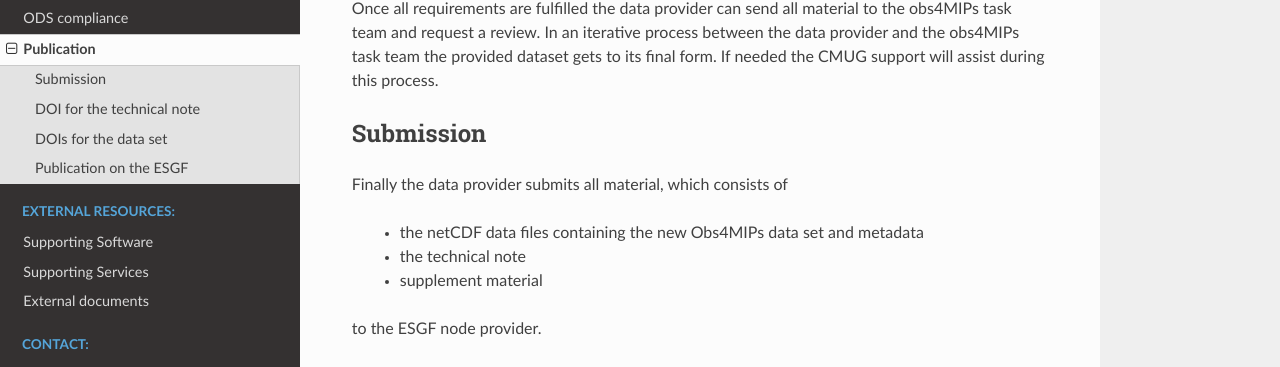
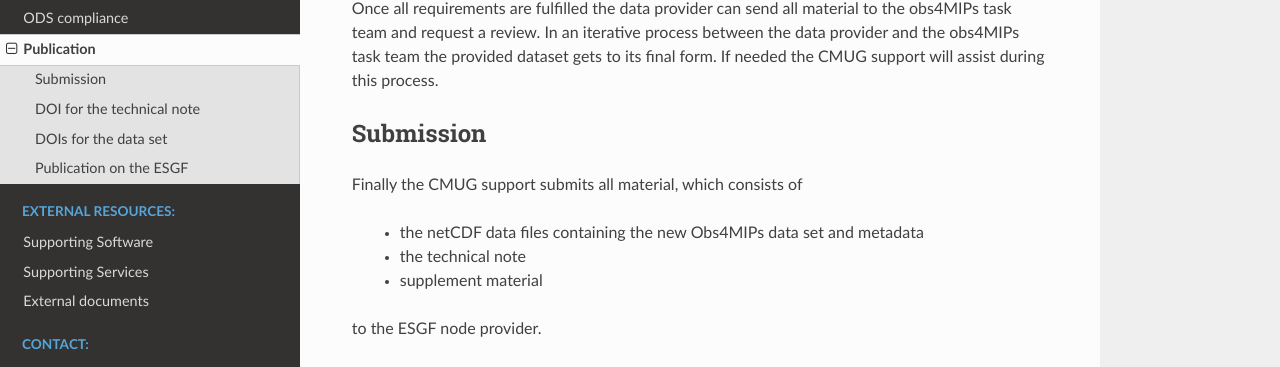
Before and after one commit to bjoernbroetz/ccidatapreparation, a Sphinx documentation site: the page built from docs/source/publication/index.rst, in a window 1280 px wide and 1197 px high. Shown: the part 163-530 px from the top of the window. Built offline with Sphinx 7.4.7 and the Read the Docs theme 2.0.0, drawn with Linux system fonts in a browser that asks for light colours.

Commit message:
Correction to submission statement.

```diff
--- a/docs/source/publication/index.rst
+++ b/docs/source/publication/index.rst
@@ -6,7 +6,7 @@ Once all requirements are fulfilled the data provider can send all material to t
 Submission
 ----------
 
-Finally the data provider submits all material, which consists of
+Finally the CMUG support submits all material, which consists of
 
  + the netCDF data files containing the new Obs4MIPs data set and metadata
  + the technical note
```
